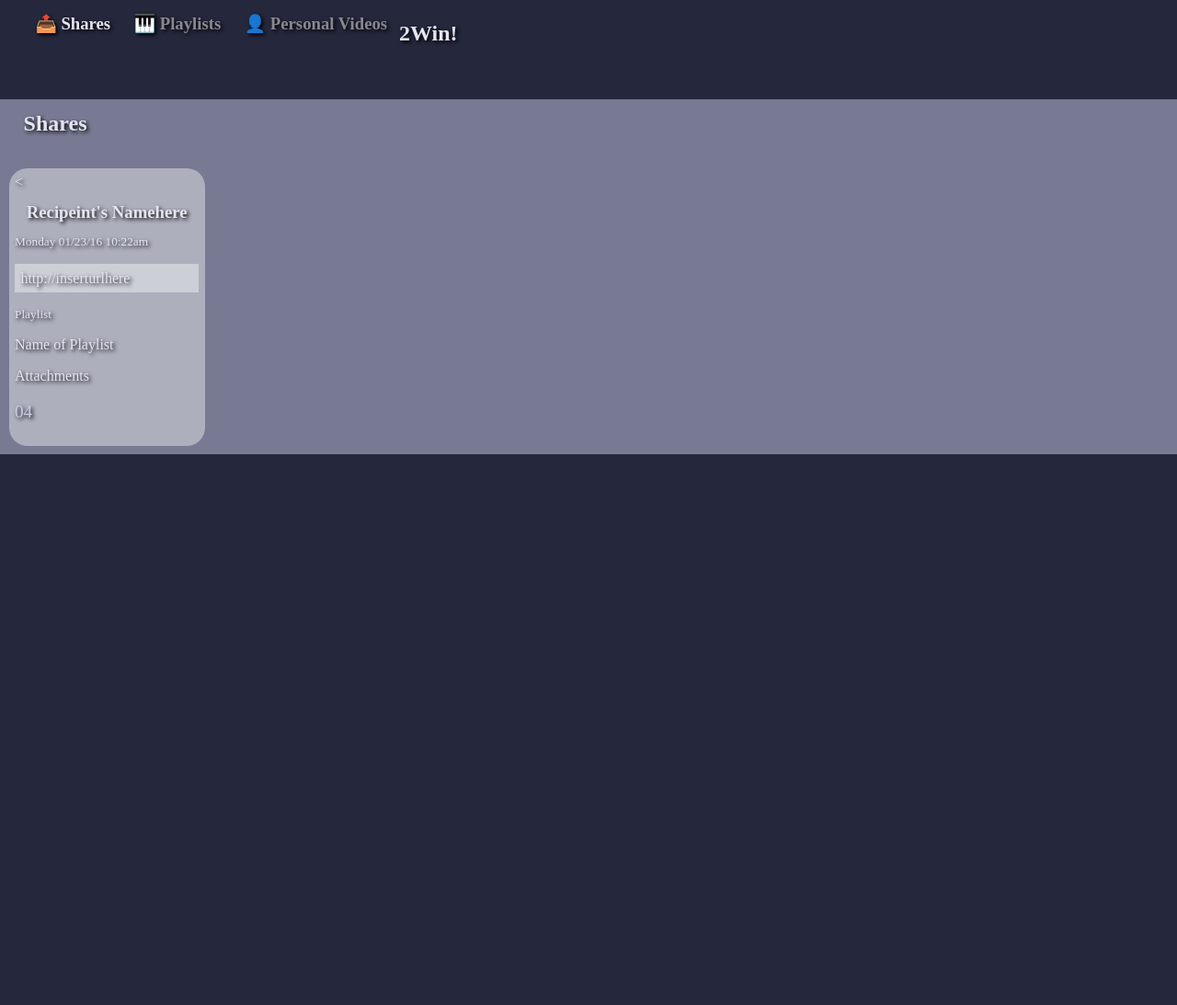
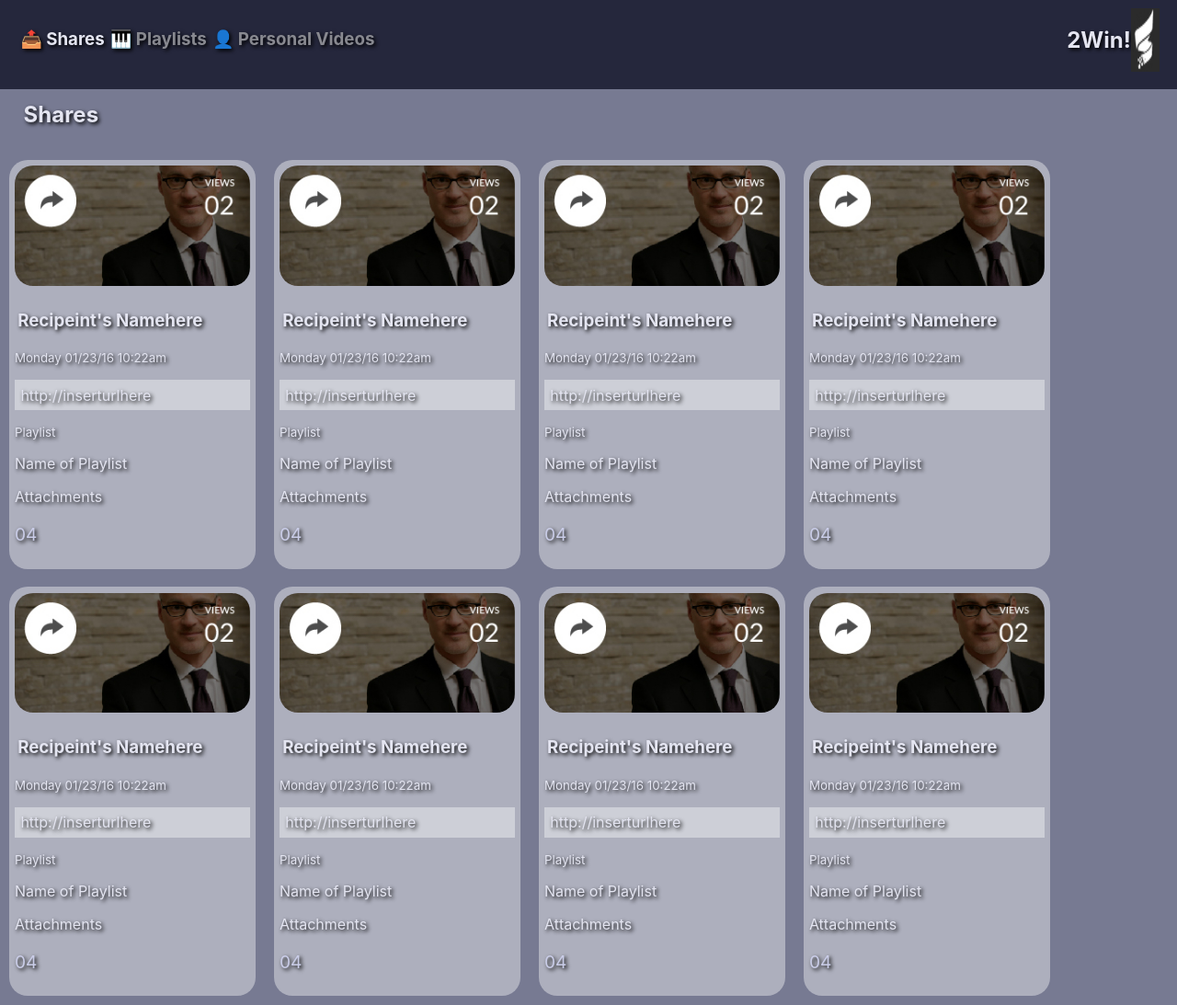
Before and after one commit to robertjosephderouin/Static-Comp-Practice, a plain HTML site: page index.html in a window 1280 px wide. Shown: the part 42-1135 px from the top of the page at 92% size. Before the commit the page ends 800 px from the top, so only its background shows below. Drawn offline with Linux system fonts and the light colour scheme.

Commit message:
Add images to site and logo

```diff
--- a/index.html
+++ b/index.html
@@ -6,20 +6,91 @@
     <link href="styles.css" rel="stylesheet" type="text/css"/>
   </head>
   <body>
-    <select class="select"></select>
+    <select class="select"><option>Sample Username</option></select>
     <header class="header">
       <nav class ="nav">
         <h3>📤 Shares</h3>
         <h3 class="faded">🎹 Playlists</h3>
         <h3 class="faded">👤 Personal Videos</h3>
         <h1 class="title">2Win!</h1>
+        <image class="logo" src="logo.png" alt="2Win! Logo">
       </nav>
     </header>
     <main class="main">
       <h2 class="subtitle">Shares</h2>
       <div class="shares">
         <div class="recipeint">
-          <
+          <img class="image" src="office.jpg" alt="Office People Stock Photo">
+          <h3>Recipeint's Namehere</h3>
+          <p class="date">Monday 01/23/16 10:22am</p>
+          <p class ="url">http://inserturlhere</p>
+          <p class="playlist">Playlist</p>
+          <p>Name of Playlist</p>
+          <p>Attachments</p>
+          <p class="number">04</p>
+        </div>
+        <div class="recipeint">
+          <img class="image" src="office.jpg" alt="Office People Stock Photo">
+          <h3>Recipeint's Namehere</h3>
+          <p class="date">Monday 01/23/16 10:22am</p>
+          <p class ="url">http://inserturlhere</p>
+          <p class="playlist">Playlist</p>
+          <p>Name of Playlist</p>
+          <p>Attachments</p>
+          <p class="number">04</p>
+        </div>
+        <div class="recipeint">
+          <img class="image" src="office.jpg" alt="Office People Stock Photo">
+          <h3>Recipeint's Namehere</h3>
+          <p class="date">Monday 01/23/16 10:22am</p>
+          <p class ="url">http://inserturlhere</p>
+          <p class="playlist">Playlist</p>
+          <p>Name of Playlist</p>
+          <p>Attachments</p>
+          <p class="number">04</p>
+        </div>
+        <div class="recipeint">
+          <img class="image" src="office.jpg" alt="Office People Stock Photo">
+          <h3>Recipeint's Namehere</h3>
+          <p class="date">Monday 01/23/16 10:22am</p>
+          <p class ="url">http://inserturlhere</p>
+          <p class="playlist">Playlist</p>
+          <p>Name of Playlist</p>
+          <p>Attachments</p>
+          <p class="number">04</p>
+        </div>
+        <div class="recipeint">
+          <img class="image" src="office.jpg" alt="Office People Stock Photo">
+          <h3>Recipeint's Namehere</h3>
+          <p class="date">Monday 01/23/16 10:22am</p>
+          <p class ="url">http://inserturlhere</p>
+          <p class="playlist">Playlist</p>
+          <p>Name of Playlist</p>
+          <p>Attachments</p>
+          <p class="number">04</p>
+        </div>
+        <div class="recipeint">
+          <img class="image" src="office.jpg" alt="Office People Stock Photo">
+          <h3>Recipeint's Namehere</h3>
+          <p class="date">Monday 01/23/16 10:22am</p>
+          <p class ="url">http://inserturlhere</p>
+          <p class="playlist">Playlist</p>
+          <p>Name of Playlist</p>
+          <p>Attachments</p>
+          <p class="number">04</p>
+        </div>
+        <div class="recipeint">
+          <img class="image" src="office.jpg" alt="Office People Stock Photo">
+          <h3>Recipeint's Namehere</h3>
+          <p class="date">Monday 01/23/16 10:22am</p>
+          <p class ="url">http://inserturlhere</p>
+          <p class="playlist">Playlist</p>
+          <p>Name of Playlist</p>
+          <p>Attachments</p>
+          <p class="number">04</p>
+        </div>
+        <div class="recipeint">
+          <img class="image" src="office.jpg" alt="Office People Stock Photo">
           <h3>Recipeint's Namehere</h3>
           <p class="date">Monday 01/23/16 10:22am</p>
           <p class ="url">http://inserturlhere</p>
--- a/styles.css
+++ b/styles.css
@@ -4,6 +4,8 @@ html, body {
   color: #e4e5f1;
   text-shadow: 2px 2px 4px #000000;
   background-color: #25273c;
+  font-family: -apple-system, BlinkMacSystemFont, "Segoe UI",
+  "Roboto", "Oxygen", "Ubuntu", "Helvetica Neue", Arial, sans-serif;
 }
 
 .faded {
@@ -11,28 +13,36 @@ html, body {
 }
 
 .select {
+  margin: 1vw;
+  margin-left: auto;
   display: flex;
   justify-content: flex-end;
 }
 
 .header {
-  padding: 2vw;
+  margin: 1vw;
+  padding: .5vw;
   display: flex;
   justify-content: flex-start;
 }
 
 .nav {
+  width: 100%;
   display: flex;
   justify-content: flex-start;
 }
 
 .title {
-  display: flex;
-  justify-content: flex-end;
+  margin-left: auto;
+}
+
+.logo {
+  width: 2.5%;
+  height: auto;
 }
 
 h3 {
-  margin: 1vw;
+  padding: .25vw;
 }
 
 .main {
@@ -51,11 +61,17 @@ h3 {
 }
 
 .recipeint {
+  width: 20%;
   border-radius: 20px;
   margin: .75vw;
   padding: .50vw;
   background-color: #adafbd
 
+}
+
+.image {
+  width: 100%;
+  border-radius: 20px;
 }
 
 .date {
```
Also changed, not shown: logo.png (added), office.jpg (added).
